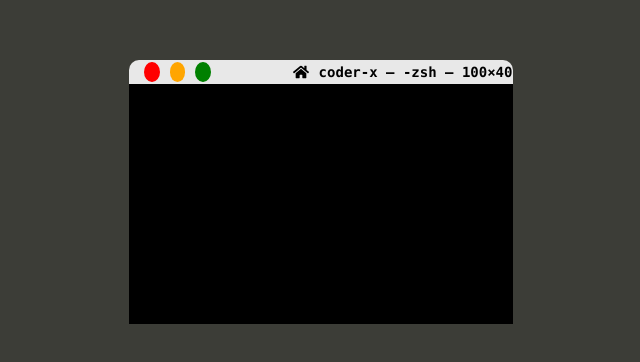
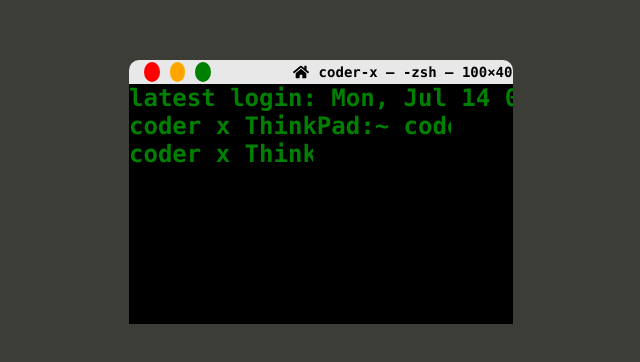
Before and after one commit to 4H-Darkmode/Technical-Skill-Set, a Next.js app in the folder kakhi/: page / in a window 1280 px wide. Shown: the part 208-570 px from the top of the page, without its empty margins (319-959 px from the left). Built offline with nearby package versions, Linux system fonts and the light colour scheme.

Commit message:
terminal is finished

```diff
--- a/kakhi/src/app/page.module.css
+++ b/kakhi/src/app/page.module.css
@@ -46,7 +46,6 @@
 .trafficlightorange {
   width: 20px;
   margin: 5px;
-
   height: 20px;
   background-color: orange;
   border-radius: 50%;
@@ -57,7 +56,6 @@
   width: 20px;
   height: 20px;
   margin: 5px;
-
   background-color: green;
   border-radius: 50%;
   box-sizing: border-box;
@@ -72,10 +70,93 @@
   padding-left: 20%;
 }
 
-.bashtext{
-  font-family: Menlo, monospace;
+.bashtext {
+  font-family: 'SF Mono', 'Monaco', 'Inconsolata', 'Roboto Mono', 'Source Code Pro', 'Menlo', 'Consolas', monospace;
   font-size: 14px;
   color: black;
   margin: 0;
   margin-left: 10px;
 }
+
+.terminaldate {
+  overflow: hidden;
+  white-space: nowrap;
+  letter-spacing: 0;
+  animation: typing 3s ease-out 2.5s both;
+  color: green;
+  width: 0;
+  font-family: 'SF Mono', 'Monaco', 'Inconsolata', 'Roboto Mono', 'Source Code Pro', 'Menlo', 'Consolas', monospace;
+}
+
+.terminaltextcoder
+{
+  overflow: hidden;
+  white-space: nowrap;
+  letter-spacing: 0;
+  animation: typing 3s ease-out 3.5s both;
+  color: green;
+  width: 0;
+  font-family: 'SF Mono', 'Monaco', 'Inconsolata', 'Roboto Mono', 'Source Code Pro', 'Menlo', 'Consolas', monospace;
+}
+
+.terminaltextcdir
+{
+  overflow: hidden;
+  white-space: nowrap;
+  letter-spacing: 0;
+  animation: typing 3s ease-out 4.5s both;
+  color: green;
+  width: 0;
+  font-family: 'SF Mono', 'Monaco', 'Inconsolata', 'Roboto Mono', 'Source Code Pro', 'Menlo', 'Consolas', monospace;
+}
+
+.terminaltextnpm
+{
+  overflow: hidden;
+  white-space: nowrap;
+  letter-spacing: 0;
+  animation: typing 3s ease-out 6s both;
+  color: green;
+  width: 0;
+  font-family: 'SF Mono', 'Monaco', 'Inconsolata', 'Roboto Mono', 'Source Code Pro', 'Menlo', 'Consolas', monospace;
+}
+
+.terminaltextrouting1 {
+  overflow: hidden;
+  white-space: nowrap;
+  letter-spacing: 0;
+  animation: typing 2s ease-out 7.5s both;
+  color: green;
+  width: 0;
+  font-family: 'SF Mono', 'Monaco', 'Inconsolata', 'Roboto Mono', 'Source Code Pro', 'Menlo', 'Consolas', monospace;
+}
+
+.terminaltextrouting2 {
+  overflow: hidden;
+  white-space: nowrap;
+  letter-spacing: 0;
+  animation: typing 2s ease-out 8.5s both;
+  color: green;
+  width: 0;
+  font-family: 'SF Mono', 'Monaco', 'Inconsolata', 'Roboto Mono', 'Source Code Pro', 'Menlo', 'Consolas', monospace;
+}
+
+.terminaltextrouting3 {
+  overflow: hidden;
+  white-space: nowrap;
+  letter-spacing: 0;
+  animation: typing 3s ease-out 9.5s both;
+  color: green;
+  width: 0;
+  font-family: 'SF Mono', 'Monaco', 'Inconsolata', 'Roboto Mono', 'Source Code Pro', 'Menlo', 'Consolas', monospace;
+}
+
+@keyframes typing {
+  from {
+    width: 0
+  }
+
+  to {
+    width: 100%;
+  }
+}
--- a/kakhi/src/app/page.tsx
+++ b/kakhi/src/app/page.tsx
@@ -1,6 +1,7 @@
 import Image from "next/image";
 import styles from "./page.module.css";
 import { FaHome } from "react-icons/fa";
+import { getTerminalDate } from "../utils/terminal-date";
 
 export default function Home() {
   return (
@@ -17,8 +18,27 @@ export default function Home() {
         </section>
       </div>
       <section className={styles.terminal}>
-          <h1>
-            hallo
+        <h1 className={styles.terminaldate}>
+          latest login: {getTerminalDate()}
+        </h1>
+        <h1 className={styles.terminaltextcoder}>
+          coder x ThinkPad:~ coder-x — -zsh$
+        </h1>
+        <h1 className={styles.terminaltextcdir}>
+          coder x ThinkPad:~ coder-x — -zsh$ : cd kakhi
+        </h1>
+        <h1 className={styles.terminaltextnpm}>
+          coder x ThinkPad:~/kakhi coder-x — -zsh$ : npm run dev
+        </h1>
+        <br />
+        <h1 className={styles.terminaltextrouting1}>
+          my-project@1.0.0 dev
+        </h1>
+        <h1 className={styles.terminaltextrouting2}>
+          next dev
+        </h1>
+        <h1 className={styles.terminaltextrouting3}>
+          ready - started server on 0.0.0.0:3000, url: http://localhost:3000/kakhi
         </h1>
       </section>
     </div>
--- /dev/null
+++ b/kakhi/src/utils/terminal-date.ts
@@ -0,0 +1,17 @@
+export function getTerminalDate(): string {
+  const now = new Date();
+
+  const dateString = now.toLocaleDateString('en-US', {
+    weekday: 'short',
+    month: 'short',
+    day: 'numeric'
+  });
+
+  const timeString = now.toLocaleTimeString('en-US', {
+    hour12: false,
+    hour: '2-digit',
+    minute: '2-digit'
+  });
+
+  return `${dateString} ${timeString}`;
+}
```
Also changed, not shown: kakhi/src/utils/dateFormatter.ts (added). Lines whose indentation alone changed are shown as unchanged.
